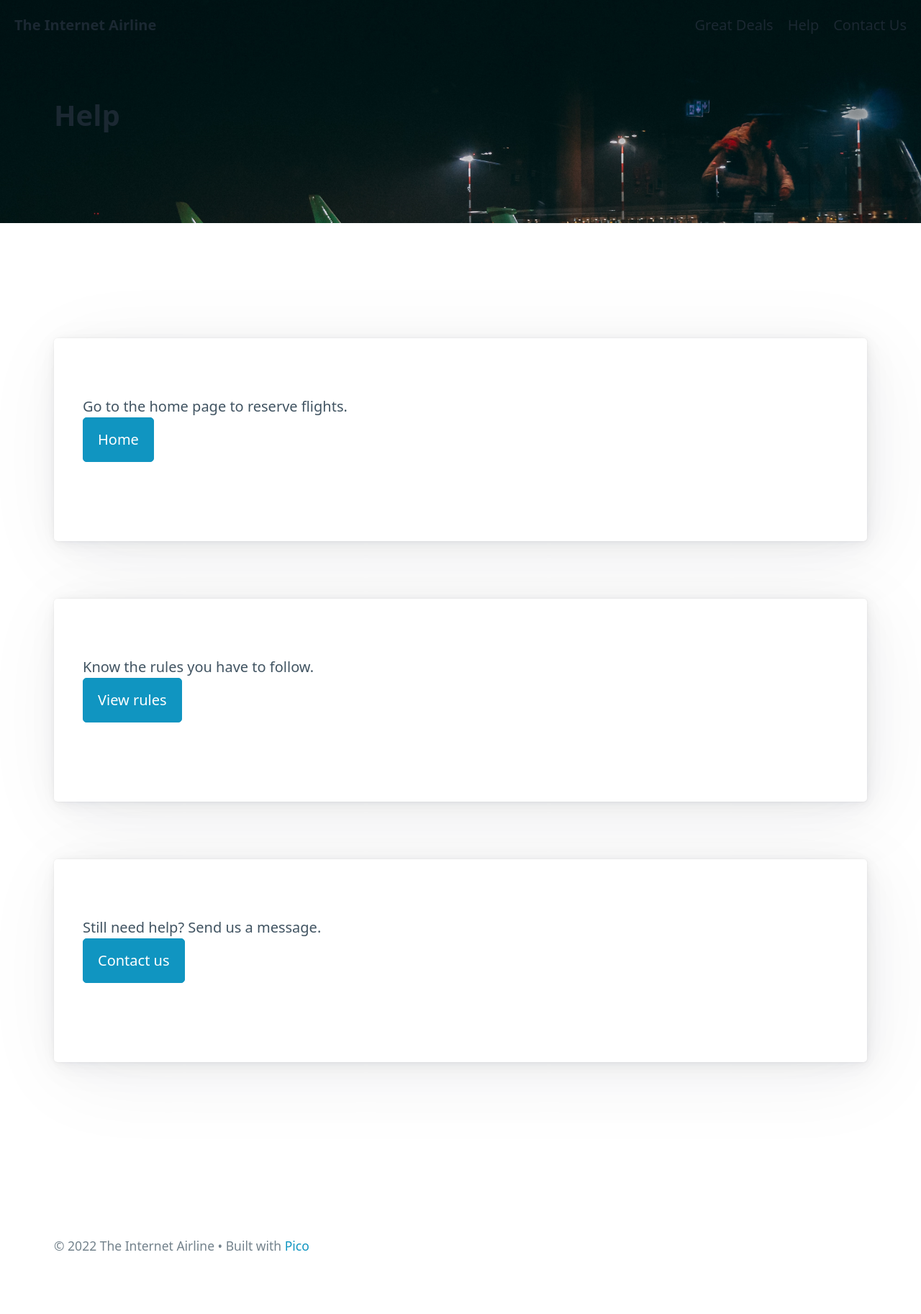
After one commit to jansenmtan/cs-515-project, a Django app: page /help/ in a window 1280 px wide. The commit adds this page. Shown: the whole page at 72% size. Run offline with Django 4.2, Linux system fonts and the light colour scheme.

Commit message:
add help and contactus pages

```diff
--- a/airline/main/templates/main/base.html
+++ b/airline/main/templates/main/base.html
@@ -28,9 +28,9 @@
 			<nav class="container-fluid">
 				<ul> <li><a href="{% url 'index' %}" class="contrast"><strong>The Internet Airline</strong></a></li> </ul>
 				<ul> <!-- TODO: update urls -->
-					<li><a href="{% url 'index' %}" class="contrast">Great Deals</a></li>
-					<li><a href="{% url 'index' %}" class="contrast">Help</a></li>
-					<li><a href="{% url 'index' %}" class="contrast">Contact Us</a></li>
+					<li><a href="{% url 'deals' %}" class="contrast">Great Deals</a></li>
+					<li><a href="{% url 'help' %}" class="contrast">Help</a></li>
+					<li><a href="{% url 'contactus' %}" class="contrast">Contact Us</a></li>
 				</ul>
 			</nav>
 
--- /dev/null
+++ b/airline/main/templates/main/help.html
@@ -0,0 +1,31 @@
+{% extends "main/base.html" %}
+{% load static %}
+
+{% block title %}
+The Internet Airline - Help
+{% endblock %}
+
+{% block header %}
+{% endblock %}
+
+{% block hero %}
+	<!-- header -->
+	<header class="container">
+		<h1>Help</h1>
+	</header>
+{% endblock %}
+
+{% block maincontainer %}
+	<article>
+		Go to the home page to reserve flights.
+		<p><a href="{% url 'index' %}" role="button">Home</a></p>
+	</article>
+	<article>
+		Know the rules you have to follow.
+		<p><a href="{% url 'rules' %}" role="button">View rules</a></p>
+	</article>
+	<article>
+		Still need help? Send us a message.
+		<p><a href="{% url 'contactus' %}" role="button">Contact us</a></p>
+	</article>
+{% endblock %}
--- a/airline/main/urls.py
+++ b/airline/main/urls.py
@@ -5,5 +5,9 @@ from . import views
 
 urlpatterns = [
         path('', views.IndexView.as_view(), name='index'),
-        path('login/', auth_views.LoginView.as_view(template_name='main/login.html')),
+        path('deals/', views.IndexView.as_view(), name='deals'),
+        path('rules/', views.IndexView.as_view(), name='rules'),
+        path('help/', views.HelpView.as_view(), name='help'),
+        path('contactus/', views.ContactUsView.as_view(), name='contactus'),
+        path('login/', auth_views.LoginView.as_view(template_name='main/login.html'), name='login'),
         ]
--- a/airline/main/views.py
+++ b/airline/main/views.py
@@ -3,3 +3,9 @@ from django.views.generic import TemplateView
 
 class IndexView(TemplateView):
     template_name = "main/index.html"
+
+class HelpView(TemplateView):
+    template_name = "main/help.html"
+
+class ContactUsView(TemplateView):
+    template_name = "main/contactus.html"
```
Also changed, not shown: airline/main/templates/main/contactus.html (added, +26 -0 lines).
